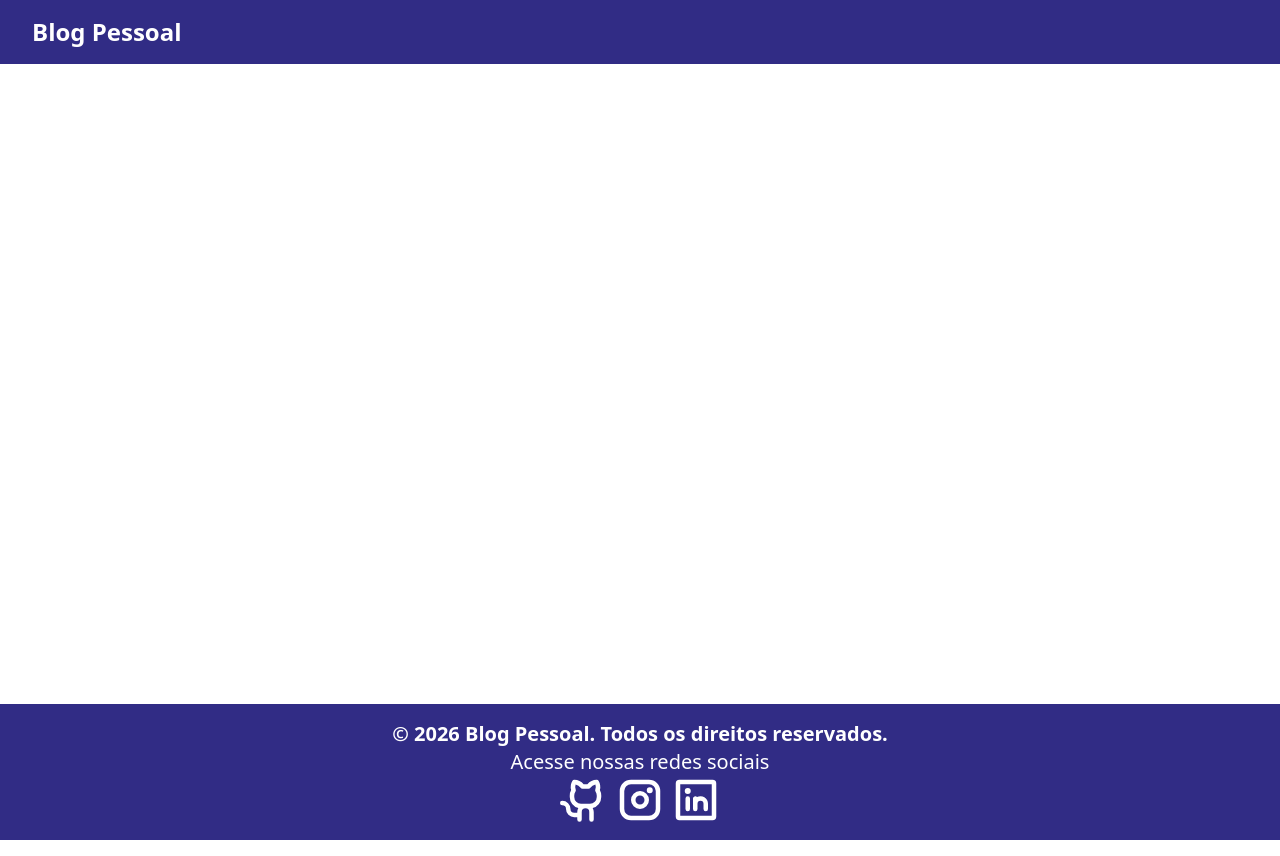
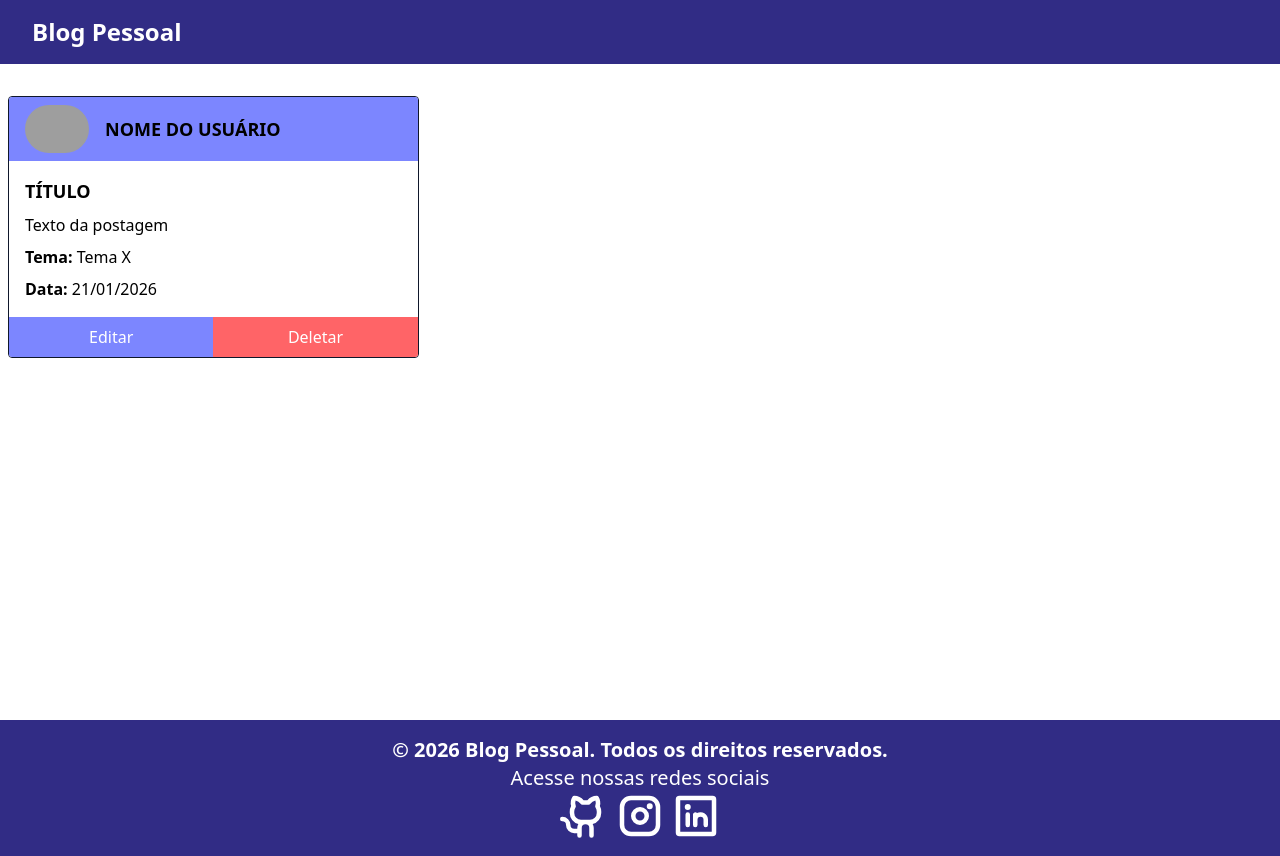
Before and after one commit to Lancellot/blog-react-ts-vite, a React (Vite) app: page /postagens in a window 1280 px wide. Built offline with nearby package versions, Linux system fonts and the light colour scheme; grey boxes are pictures that could not be loaded.

Commit message:
feat: aprimora visual dos componentes CardPostagem e ListaPostagens

```diff
--- a/src/App.tsx
+++ b/src/App.tsx
@@ -9,6 +9,7 @@ import { AuthProvider } from './contexts/AuthContext'
 import ListaTemas from './components/tema/listatemas/ListaTemas'
 import FormTema from './components/tema/formtema/FormTema'
 import DeletarTema from './components/tema/deletartema/DeletarTema'
+import ListaPostagens from './components/postagem/listapostagens/ListaPostagens'
 
 function App() {
 
@@ -28,6 +29,7 @@ function App() {
             <Route path="/cadastrartema" element={<FormTema />} />
             <Route path="/editartema/:id" element={<FormTema />} />
             <Route path="/deletartema/:id" element={<DeletarTema />} />
+            <Route path="/postagens" element={<ListaPostagens />} />
           </Routes>
         </main>
 
--- a/src/components/navbar/Navbar.tsx
+++ b/src/components/navbar/Navbar.tsx
@@ -24,7 +24,7 @@ function Navbar() {
 
                 <ul className="flex gap-4">
                     {isAuthenticated && (
-                    <li>Postagem</li>
+                    <li><Link to='/postagens' className='hover:underline'>Postagens</Link></li>
                     )}
                     {isAuthenticated && (
                     <li><Link to='/temas' className='hover:underline'>Temas</Link></li>
--- /dev/null
+++ b/src/components/postagem/cardpostagem/CardPostagem.tsx
@@ -0,0 +1,61 @@
+import { Link } from 'react-router-dom'
+
+function CardPostagem() {
+    return (
+        <article className="border border-slate-900 flex flex-col rounded overflow-hidden justify-between">
+
+            <header className="flex w-full bg-indigo-400 py-2 px-4 items-center gap-4">
+                <img
+                    src="https://i.imgur.com/pK6vSCy.png"
+                    alt="Foto de perfil do usuário"
+                    className="h-12 rounded-full"
+                />
+                <h3 className="text-lg font-bold uppercase">
+                    Nome do Usuário
+                </h3>
+            </header>
+
+            <section className="p-4 space-y-2">
+                <h4 className="text-lg font-semibold uppercase">
+                    Título
+                </h4>
+
+                <p>
+                    Texto da postagem
+                </p>
+
+                <p>
+                    <strong>Tema:</strong> Tema X
+                </p>
+
+                <p>
+                    <strong>Data:</strong>{' '}
+                    <time dateTime="2026-01-21">
+                        21/01/2026
+                    </time>
+                </p>
+            </section>
+
+            <footer className="flex">
+                <Link
+                    to=""
+                    className="w-full text-white bg-indigo-400 hover:bg-indigo-800
+                               flex items-center justify-center py-2"
+                >
+                    Editar
+                </Link>
+
+                <Link
+                    to=""
+                    className="w-full text-white bg-red-400 hover:bg-red-700
+                               flex items-center justify-center py-2"
+                >
+                    Deletar
+                </Link>
+            </footer>
+
+        </article>
+    )
+}
+
+export default CardPostagem;
--- /dev/null
+++ b/src/components/postagem/listapostagens/ListaPostagens.tsx
@@ -0,0 +1,20 @@
+import CardPostagem from "../cardpostagem/CardPostagem";
+
+function ListaPostagens() {
+    return (
+        <main className="flex justify-center w-full my-4">
+            <section className="container mx-auto px-2">
+
+                <section
+                    aria-label="Lista de postagens"
+                    className="grid grid-cols-1 md:grid-cols-2 lg:grid-cols-3 gap-4 my-4"
+                >
+                    <CardPostagem />
+                </section>
+
+            </section>
+        </main>
+    );
+}
+
+export default ListaPostagens;
```
